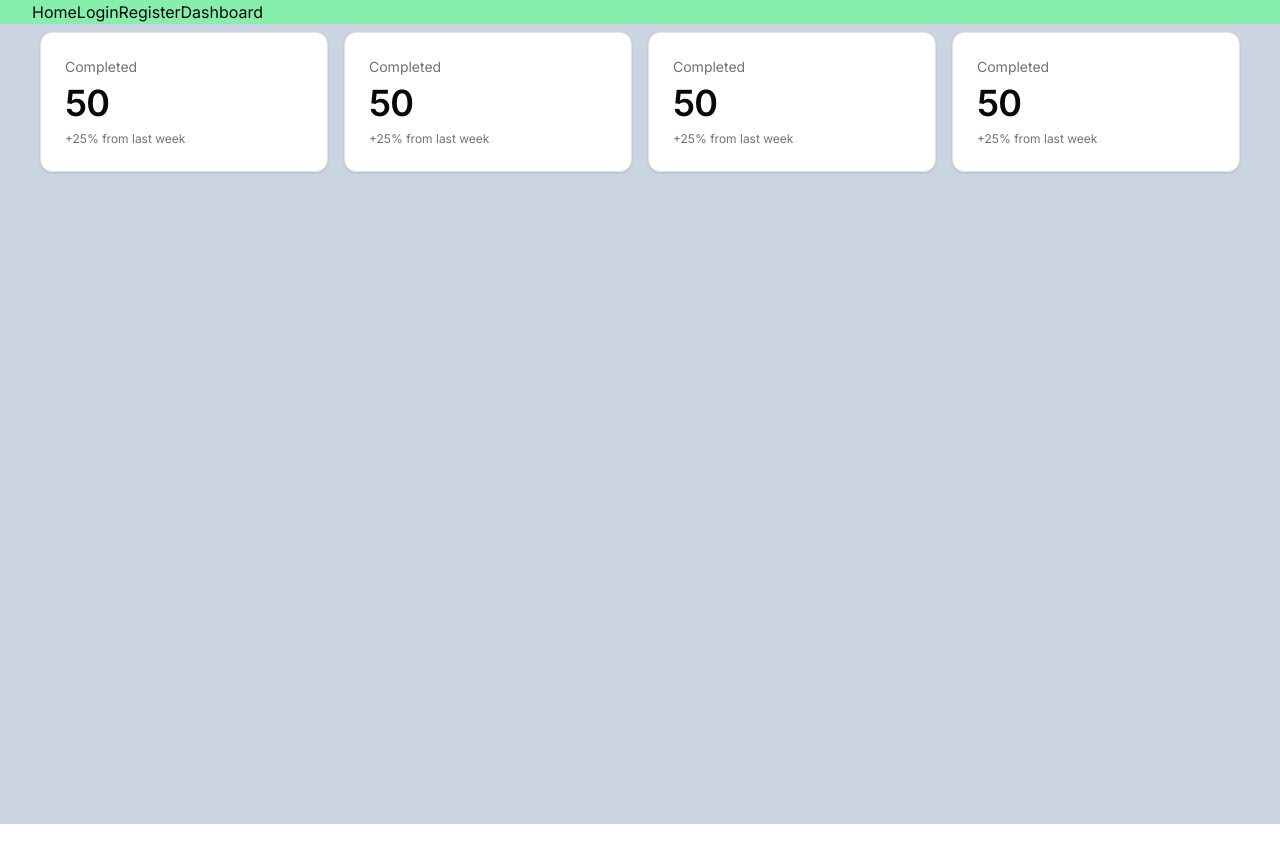
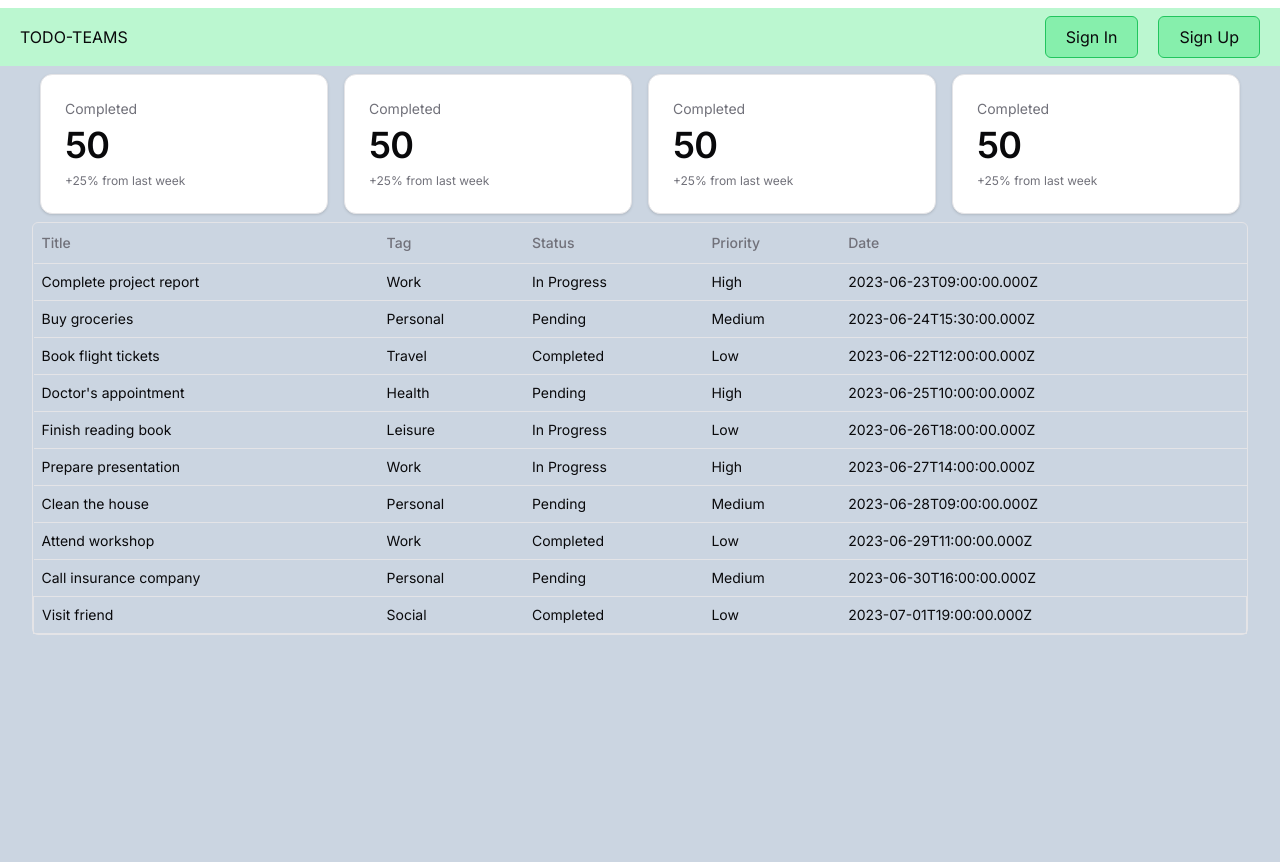
Before and after one commit to jethrocadang/next-todo-list, a Next.js app: page /dashboard in a window 1280 px wide. Shown: the top 862 px of the page. Before the commit the page ends 824 px from the top, so only its background shows below. Built offline with nearby package versions, Linux system fonts and the light colour scheme.

Commit message:
dashboard:[added table]

```diff
--- a/package.json
+++ b/package.json
@@ -13,6 +13,7 @@
     "@radix-ui/react-icons": "^1.3.0",
     "@radix-ui/react-label": "^2.0.2",
     "@radix-ui/react-slot": "^1.0.2",
+    "@tanstack/react-table": "^8.17.3",
     "class-variance-authority": "^0.7.0",
     "clsx": "^2.1.1",
     "next": "14.2.3",
@@ -28,6 +29,8 @@
     "eslint": "^8",
     "eslint-config-next": "14.2.3",
     "postcss": "^8",
+    "prettier": "^3.3.2",
+    "prettier-plugin-tailwindcss": "^0.6.4",
     "tailwindcss": "^3.4.1",
     "typescript": "^5"
   }
--- /dev/null
+++ b/src/app/dashboard/_components/columns.tsx
@@ -0,0 +1,35 @@
+"use client";
+
+import { ColumnDef } from "@tanstack/react-table";
+
+export type Task = {
+  id: string;
+  title: string;
+  tag: string;
+  status: string;
+  priority: string;
+  date: string;
+};
+
+export const columns: ColumnDef<Task>[] = [
+  {
+    accessorKey: "title",
+    header: "Title",
+  },
+  {
+    accessorKey: "tag",
+    header: "Tag",
+  },
+  {
+    accessorKey: "status",
+    header: "Status",
+  },
+  {
+    accessorKey: "priority",
+    header: "Priority",
+  },
+  {
+    accessorKey: "date",
+    header: "Date",
+  },
+];
--- /dev/null
+++ b/src/app/dashboard/_components/dummy.ts
@@ -0,0 +1,86 @@
+
+import { Task } from "./columns"
+
+  export const tasks: Task[] =
+  [
+    {
+      "id": "1",
+      "title": "Complete project report",
+      "tag": "Work",
+      "status": "In Progress",
+      "priority": "High",
+      "date": "2023-06-23T09:00:00.000Z"
+    },
+    {
+      "id": "2",
+      "title": "Buy groceries",
+      "tag": "Personal",
+      "status": "Pending",
+      "priority": "Medium",
+      "date": "2023-06-24T15:30:00.000Z"
+    },
+    {
+      "id": "3",
+      "title": "Book flight tickets",
+      "tag": "Travel",
+      "status": "Completed",
+      "priority": "Low",
+      "date": "2023-06-22T12:00:00.000Z"
+    },
+    {
+      "id": "4",
+      "title": "Doctor's appointment",
+      "tag": "Health",
+      "status": "Pending",
+      "priority": "High",
+      "date": "2023-06-25T10:00:00.000Z"
+    },
+    {
+      "id": "5",
+      "title": "Finish reading book",
+      "tag": "Leisure",
+      "status": "In Progress",
+      "priority": "Low",
+      "date": "2023-06-26T18:00:00.000Z"
+    },
+    {
+      "id": "6",
+      "title": "Prepare presentation",
+      "tag": "Work",
+      "status": "In Progress",
+      "priority": "High",
+      "date": "2023-06-27T14:00:00.000Z"
+    },
+    {
+      "id": "7",
+      "title": "Clean the house",
+      "tag": "Personal",
+      "status": "Pending",
+      "priority": "Medium",
+      "date": "2023-06-28T09:00:00.000Z"
+    },
+    {
+      "id": "8",
+      "title": "Attend workshop",
+      "tag": "Work",
+      "status": "Completed",
+      "priority": "Low",
+      "date": "2023-06-29T11:00:00.000Z"
+    },
+    {
+      "id": "9",
+      "title": "Call insurance company",
+      "tag": "Personal",
+      "status": "Pending",
+      "priority": "Medium",
+      "date": "2023-06-30T16:00:00.000Z"
+    },
+    {
+      "id": "10",
+      "title": "Visit friend",
+      "tag": "Social",
+      "status": "Completed",
+      "priority": "Low",
+      "date": "2023-07-01T19:00:00.000Z"
+    }
+  ]
--- /dev/null
+++ b/src/app/dashboard/_components/task-table.tsx
@@ -0,0 +1,80 @@
+"use client"
+
+import {
+  ColumnDef,
+  flexRender,
+  getCoreRowModel,
+  useReactTable,
+} from "@tanstack/react-table"
+
+import {
+  Table,
+  TableBody,
+  TableCell,
+  TableHead,
+  TableHeader,
+  TableRow,
+} from "@/components/ui/table"
+
+interface DataTableProps<TData, TValue> {
+  columns: ColumnDef<TData, TValue>[]
+  data: TData[]
+}
+
+export function TaskTable<TData, TValue>({
+  columns,
+  data,
+}: DataTableProps<TData, TValue>) {
+  const table = useReactTable({
+    data,
+    columns,
+    getCoreRowModel: getCoreRowModel(),
+  })
+
+  return (
+    <div className="rounded-md border">
+      <Table>
+        <TableHeader>
+          {table.getHeaderGroups().map((headerGroup) => (
+            <TableRow key={headerGroup.id}>
+              {headerGroup.headers.map((header) => {
+                return (
+                  <TableHead key={header.id}>
+                    {header.isPlaceholder
+                      ? null
+                      : flexRender(
+                          header.column.columnDef.header,
+                          header.getContext()
+                        )}
+                  </TableHead>
+                )
+              })}
+            </TableRow>
+          ))}
+        </TableHeader>
+        <TableBody>
+          {table.getRowModel().rows?.length ? (
+            table.getRowModel().rows.map((row) => (
+              <TableRow
+                key={row.id}
+                data-state={row.getIsSelected() && "selected"}
+              >
+                {row.getVisibleCells().map((cell) => (
+                  <TableCell key={cell.id}>
+                    {flexRender(cell.column.columnDef.cell, cell.getContext())}
+                  </TableCell>
+                ))}
+              </TableRow>
+            ))
+          ) : (
+            <TableRow>
+              <TableCell colSpan={columns.length} className="h-24 text-center">
+                No results.
+              </TableCell>
+            </TableRow>
+          )}
+        </TableBody>
+      </Table>
+    </div>
+  )
+}
--- a/src/app/dashboard/page.tsx
+++ b/src/app/dashboard/page.tsx
@@ -1,4 +1,7 @@
 import DashCards from "@/components/dash-cards";
+import { TaskTable } from "./_components/task-table";
+import { columns } from "./_components/columns";
+import { tasks } from "./_components/dummy";
 
 const HomePage = () => {
   return (
@@ -18,6 +21,7 @@ const HomePage = () => {
         </div>
       </div>
       <div>
+        <TaskTable columns={columns} data={tasks}/>
       </div>
     </div>
   );
--- a/src/components/layout/NavBar.tsx
+++ b/src/components/layout/NavBar.tsx
@@ -13,14 +13,24 @@ const NavBar = () => {
   }
 
   return (
-    <nav className="bg-green-300 w-full container flex">
+    <nav className="container mt-2 flex w-full items-center justify-between bg-green-200 px-5 py-2">
       <div>
-        <Link href={"/"}>Home</Link>
+        <Link href={"/"}>TODO-TEAMS</Link>
       </div>
-      <div className="flex">
-        <Link href={"/login"}>Login</Link>
-        <Link href={"/register"}>Register</Link>
-        <Link href={"/dashboard"}>Dashboard</Link>
+      <div className="flex gap-5">
+        <Link
+          href={"/login"}
+          className="rounded-md border border-green-500 bg-green-300 px-5 py-2"
+        >
+          Sign In
+        </Link>
+        <Link
+          href={"/register"}
+          className="rounded-md border border-green-500 bg-green-300 px-5 py-2"
+        >
+          Sign Up
+        </Link>
+        {/* <Link href={"/dashboard"}>Dashboard</Link> */}
       </div>
     </nav>
   );
--- a/tsconfig.json
+++ b/tsconfig.json
@@ -21,6 +21,6 @@
       "@/*": ["./src/*"]
     }
   },
-  "include": ["next-env.d.ts", "**/*.ts", "**/*.tsx", ".next/types/**/*.ts", "src/components/task-table.tsx"],
+  "include": ["next-env.d.ts", "**/*.ts", "**/*.tsx", ".next/types/**/*.ts", "src/app/dashboard/_components/task-table.tsx"],
   "exclude": ["node_modules"]
 }
```
Also changed, not shown: src/components/task-table.tsx (deleted), 2 other files (tests, documents, lock files or other folders).
